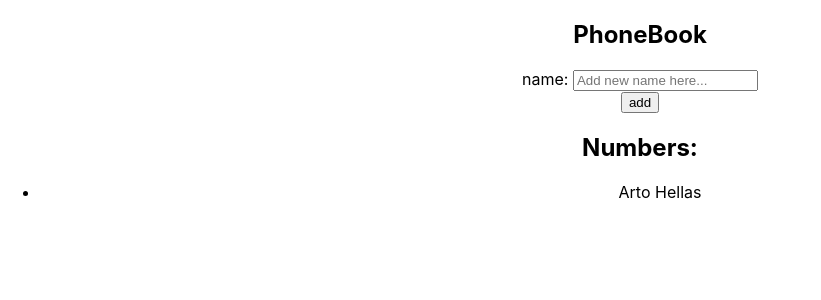
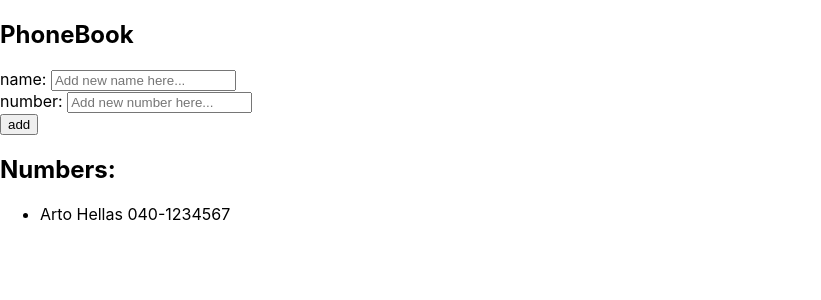
Before and after one commit to w4xccino/OpenFullStack, a React (Create React App) app in the folder part2/phonebook/: page / in a window 1280 px wide. Shown: the top 300 px of the page, without its empty margins (0-821 px from the left). Built offline with nearby package versions, Linux system fonts and the light colour scheme.

Commit message:
feat: add number to persons

```diff
--- a/part2/phonebook/src/App.js
+++ b/part2/phonebook/src/App.js
@@ -1,32 +1,40 @@
 import { useState } from "react";
-import "./App.css";
 import Person from "./components/Person";
 
 function App() {
   const people = [
     {
       name: "Arto Hellas",
+      number: "040-1234567",
     },
   ];
   const [persons, setPersons] = useState(people);
   const [newName, setNewName] = useState("");
+  const [newNumber, setNewNumber] = useState("");
 
   const addNewPerson = (event) => {
     event.preventDefault();
     if (persons.filter((el) => el.name === newName).length > 0) {
       alert(`${newName} is already added to phonebook`);
       setNewName("");
+      setNewNumber("");
       return;
     }
     const newPerson = {
       name: newName,
+      number: newNumber,
     };
     setPersons(persons.concat(newPerson));
     setNewName("");
+    setNewNumber("");
   };
 
   const inputPersonHandler = (event) => {
     setNewName(event.target.value);
+  };
+
+  const inputNumberHandler = (event) => {
+    setNewNumber(event.target.value);
   };
 
   return (
@@ -39,6 +47,14 @@ function App() {
             placeholder="Add new name here..."
             value={newName}
             onChange={inputPersonHandler}
+          />
+        </div>
+        <div>
+          number:{" "}
+          <input
+            placeholder="Add new number here..."
+            value={newNumber}
+            onChange={inputNumberHandler}
           />
         </div>
         <div>
--- a/part2/phonebook/src/components/Person.jsx
+++ b/part2/phonebook/src/components/Person.jsx
@@ -1,4 +1,8 @@
 function Person({ person }) {
-  return <li>{person.name}</li>;
+  return (
+    <li>
+      {person.name} {person.number}
+    </li>
+  );
 }
 export default Person;
```
